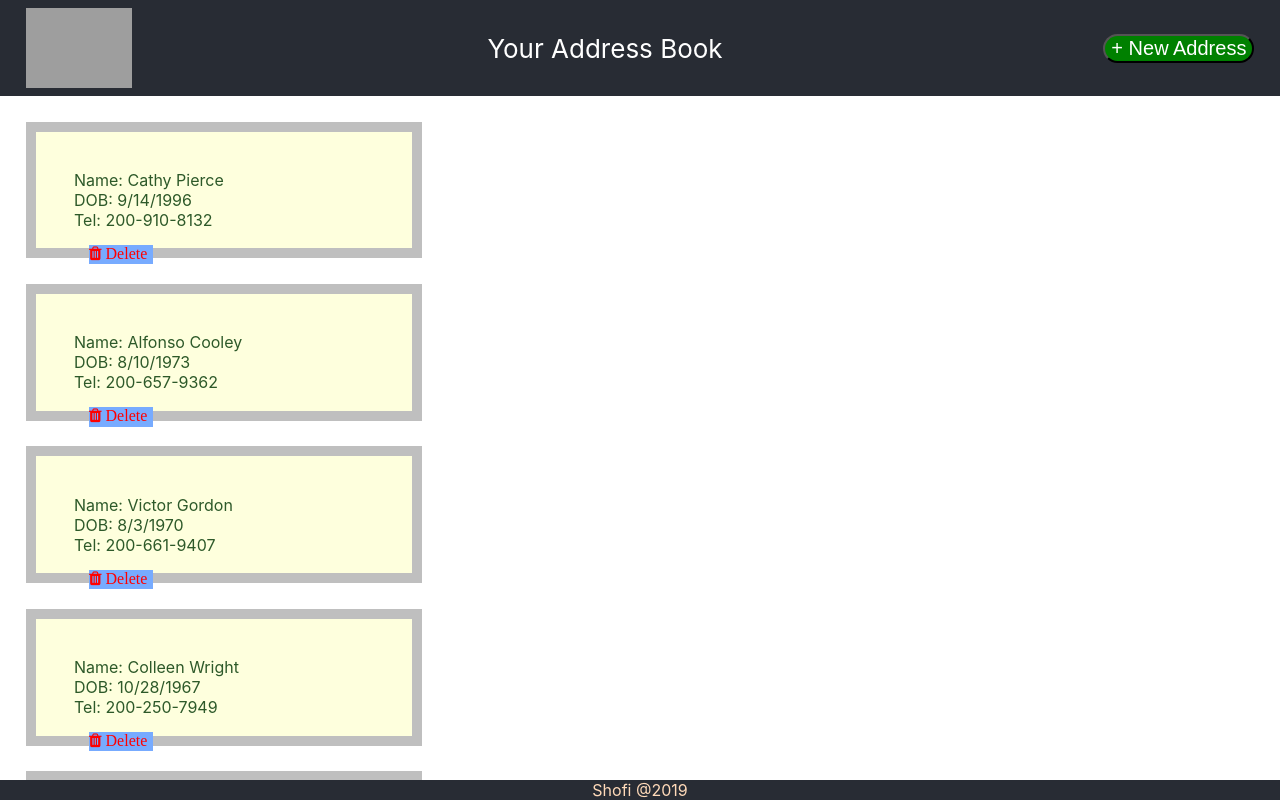
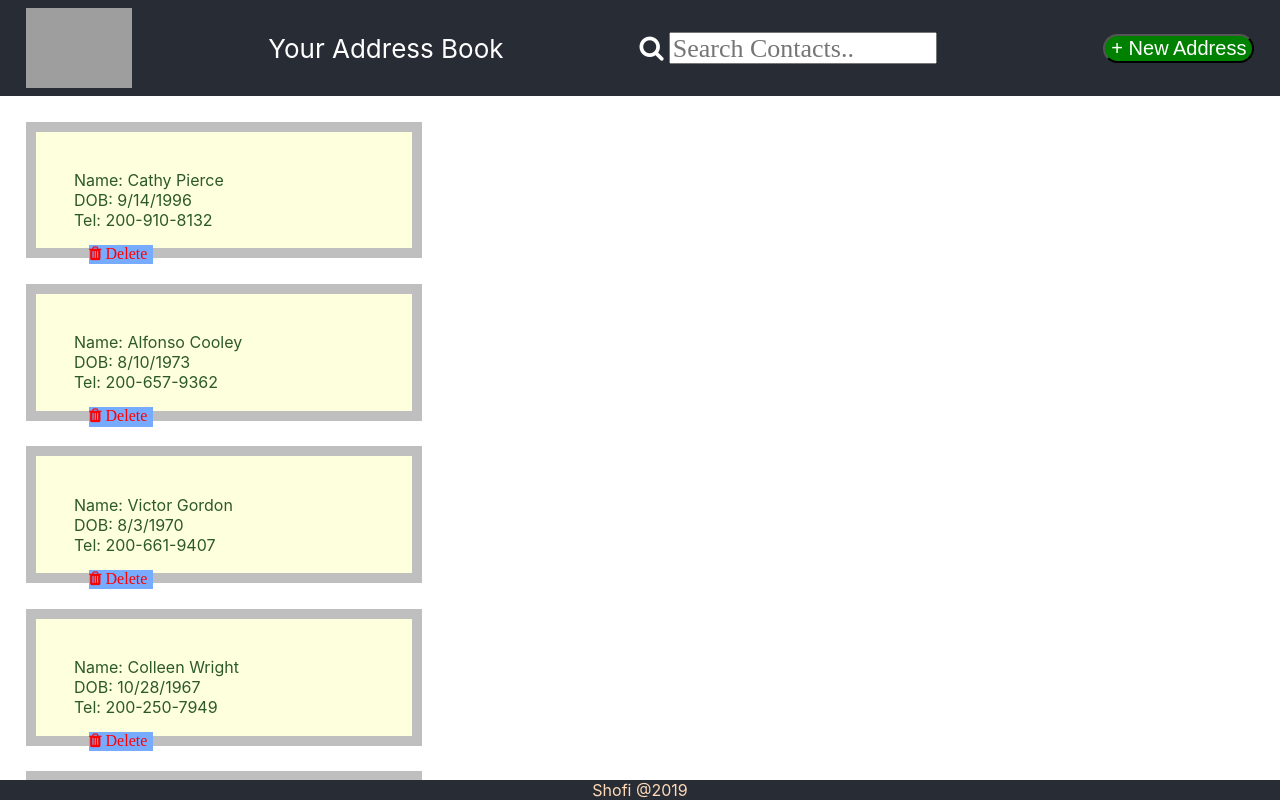
Before and after one commit to shofi384/address-book, a React (Create React App) app: page / in a window 1280 px wide. Shown: the top 800 px of the page. Built offline with nearby package versions, Linux system fonts and the light colour scheme; grey boxes are pictures that could not be loaded.

Commit message:
add search icon using font-awsome

```diff
--- a/src/App.js
+++ b/src/App.js
@@ -120,6 +120,7 @@ class App extends Component {
         <header className="App-header">
           <img src={logo} className="App-logo" alt="logo"/>
           <p>Your Address Book</p>
+          {this.state.hideForm? <i class="fa fa-search"><span><input type="text" className='fa fa-search' placeholder='Search Contacts..'/></span></i>: <br/>}
           {this.state.hideForm? <button className='button' onClick={this.addAddress}>+ New Address</button>: <br/>}
         </header>
         {this.state.hideForm? <div className="addresses">{allAddress}</div>: <div>{addressForm}</div>}
```
